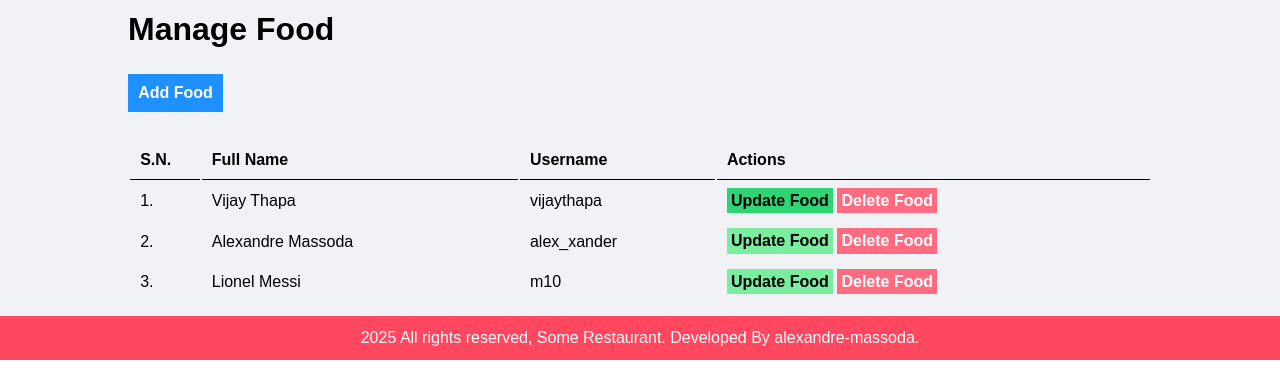
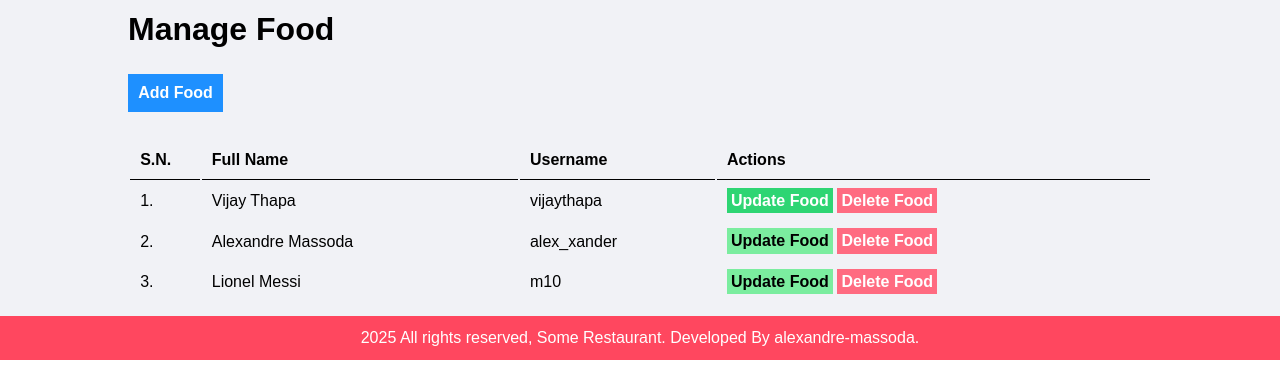
Before and after one commit to Xander1936/food-order-php, a PHP site: page /food-order/admin/manage-food.php in a window 1280 px wide, with the pointer over the restyled element. Shown: the part 46-430 px from the top of the page. Run offline with PHP 8.4, Linux system fonts and the light colour scheme.

```diff
--- a/admin/add-admin.php
+++ b/admin/add-admin.php
@@ -10,7 +10,7 @@
             if(isset($_SESSION['add'])) // Checking whether the session is set or not
             {
                 echo $_SESSION['add']; // Display the session message if set.
-                unset $_SESSION['add']; // Removing Session message.
+                unset ($_SESSION['add']); // Removing Session message.
             }
         ?>
 
--- a/css/admin.css
+++ b/css/admin.css
@@ -62,7 +62,8 @@ table tr td {
     font-weight: bold;
 }
  .btn-secondary:hover {
-    background-color: #2ed573 ;
+    background-color: #2ed573;
+    color: white;
  }
 
  .btn-danger {
```
